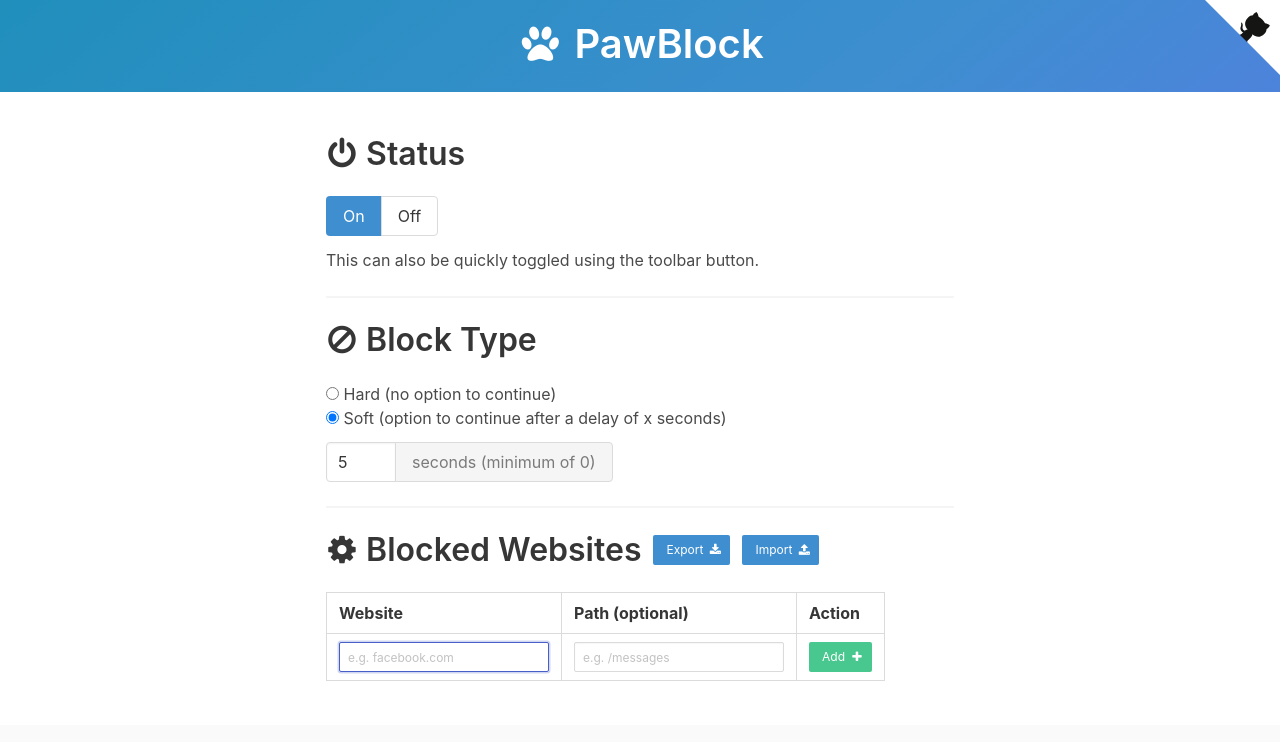
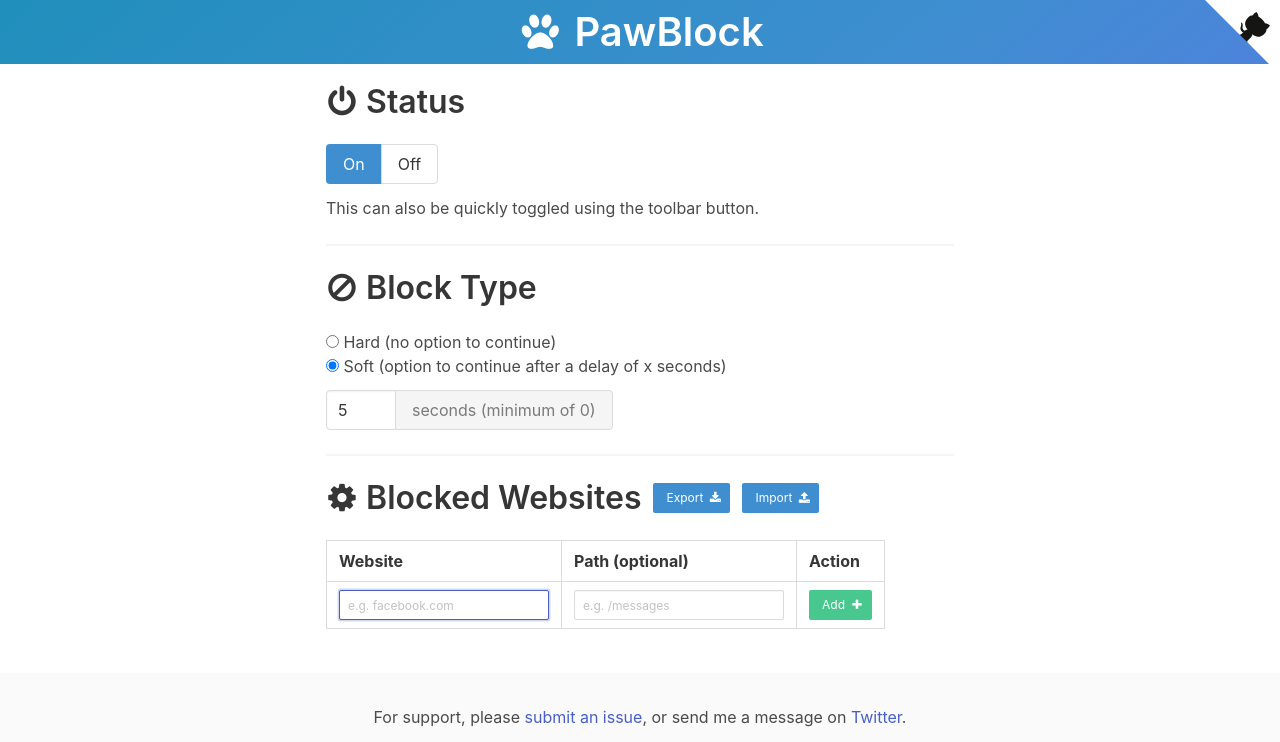
Before and after one commit to dguo/pawblock, a browser extension: page chrome/options.html in a window 1280 px wide. Shown: the top 742 px of the page. Drawn offline with nearby package versions, Linux system fonts and the light colour scheme.

Commit message:
Make the header shorter

```diff
--- a/chrome/options.html
+++ b/chrome/options.html
@@ -11,10 +11,6 @@
         <style>
             html {
                 font-family: 'Open Sans', sans-serif;
-            }
-
-            .hero {
-                margin-bottom: 2em;
             }
 
             footer {
@@ -36,9 +32,9 @@
                 margin-left: 1em;
             }
 
-            h1 {
-                margin-top: 0.5em;
-                margin-bottom: 0.5em;
+            #header {
+                margin-top: 0.2em;
+                margin-bottom: 0.2em;
             }
 
             .columns {
@@ -60,7 +56,7 @@
     </head>
     <body>
         <section class="hero is-info is-bold">
-            <h1 class="title is-2 has-text-centered">
+            <h1 id="header" class="title is-2 has-text-centered">
                 <span class="icon is-large">
                     <i class="fa fa-paw"></i>
                 </span>
```
Also changed, not shown: chrome/block.html (+4 -4 lines), chrome/popup.html (+2 -2 lines), index.html (+4 -4 lines).
